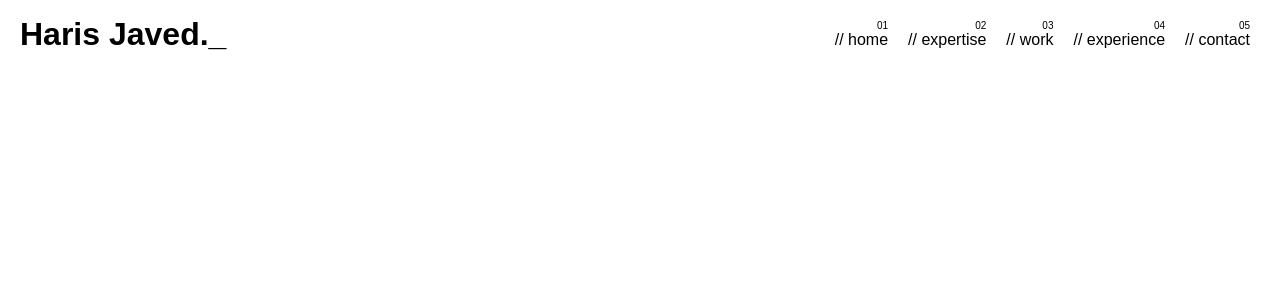
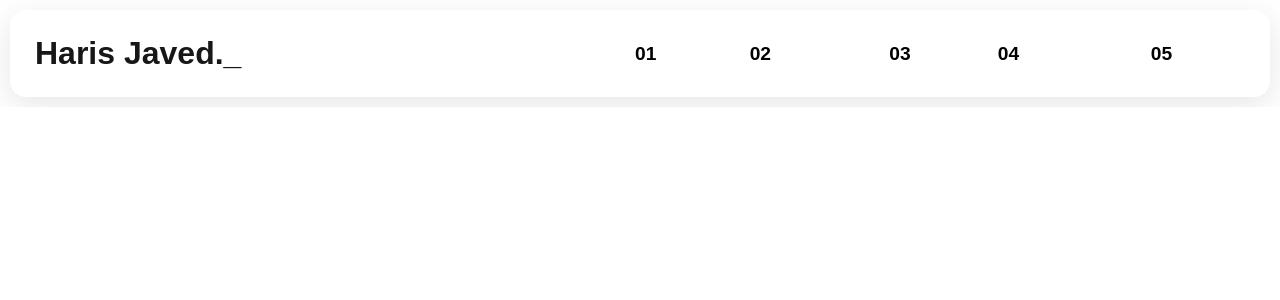
Before and after one commit to harisj58/haris-portfolio, a Next.js app: page / in a window 1280 px wide. Shown: the top 300 px of the page. Built offline with nearby package versions, Linux system fonts and the light colour scheme.

Commit message:
feat: implement glassmorphic design to header

```diff
--- a/components/Header.css
+++ b/components/Header.css
@@ -1,30 +1,34 @@
 .header {
-  background-color: #ffffff;
-  padding: 10px 20px;
-  width: 100%;
-  color: black;
+  backdrop-filter: blur(10px);
+  background-color: rgba(255, 255, 255, 0.2);
+  border: 1px solid rgba(255, 255, 255, 0.2);
+  box-shadow: 0 8px 32px 0 rgba(0, 0, 0, 0.1);
+  border-radius: 1rem;
+  padding: 1.5rem;
+  margin: 10px;
   display: flex;
   justify-content: space-between;
   align-items: center;
-  position: sticky;
 }
 
 .navContainer {
   display: flex;
-  justify-content: space-around;
+  gap: 2rem;
 }
 
 .navLink {
   display: flex;
-  flex-direction: column;
-  padding: 10px 10px;
+  align-items: center;
+  gap: 0.5rem;
 }
 
-.navLink :hover {
-  cursor: pointer;
+.navNumber {
+  font-size: 1.2rem;
+  font-weight: 600;
+  color: black;
 }
-.navLink > .navNumber {
-  display: flex;
-  justify-content: right;
-  font-size: x-small;
+
+.navText {
+  font-size: 1rem;
+  color: white;
 }
```
